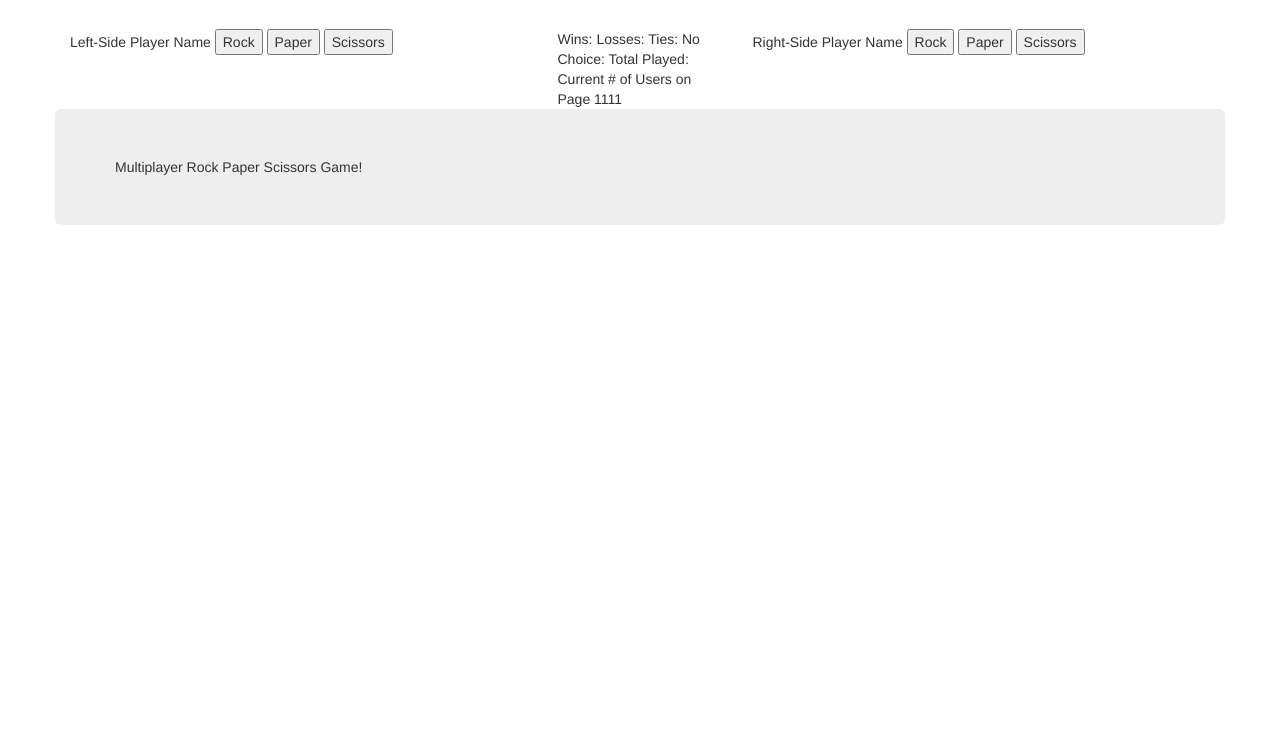
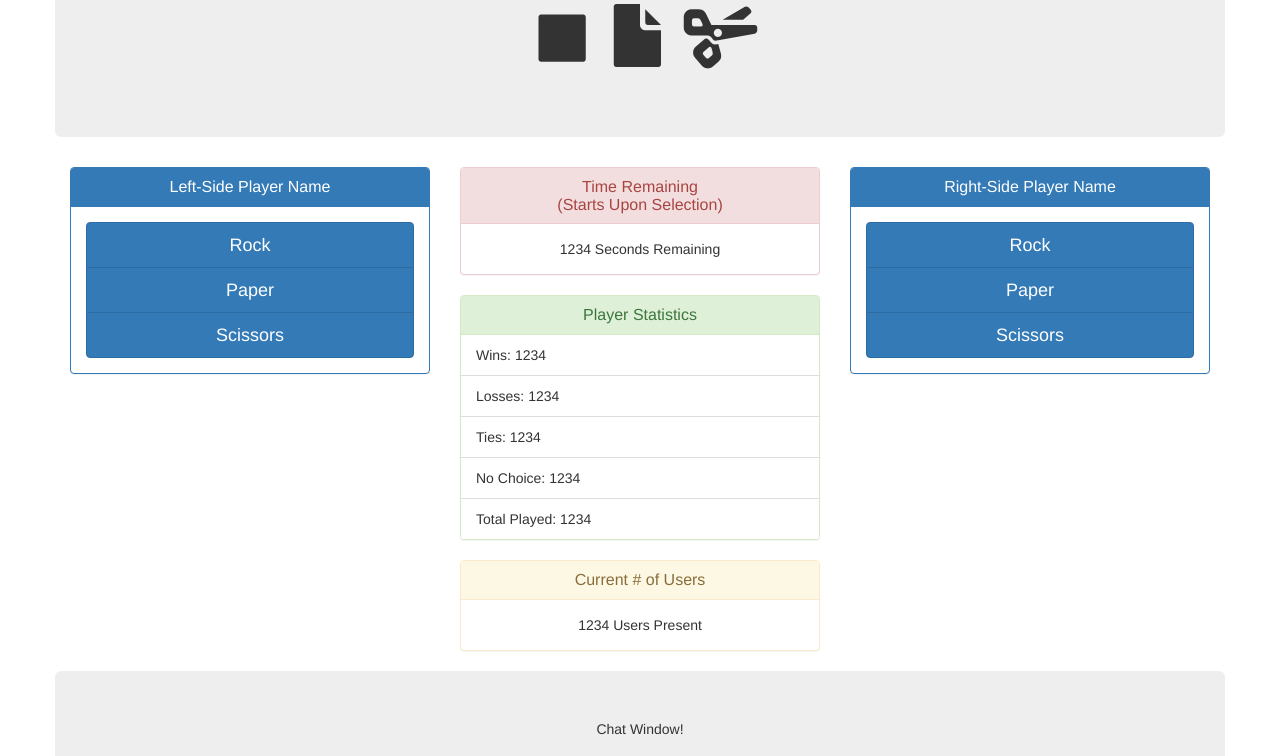
Before and after one commit to Steven-McCreery/RPS-Multiplayer, a plain HTML site: page index.html in a window 1280 px wide. Shown: the part 117-873 px from the top of the page. Before the commit the page ends 800 px from the top, so only its background shows below. Drawn offline with nearby package versions, Linux system fonts and the light colour scheme.

Commit message:
made multiple enhancements to htlm/bootstrap styling, slight css file change to bootstrap styling of button width inside pannel

```diff
--- a/assets/css/style.css
+++ b/assets/css/style.css
@@ -0,0 +1,3 @@
+.btn-group-vertical {
+	width: 100% !important;
+}
--- a/index.html
+++ b/index.html
@@ -11,6 +11,7 @@
 	<!-- linking to the jQuery CDN and JavaScript file -->
 	<script type="text/javascript" src="https://cdnjs.cloudflare.com/ajax/libs/jquery/3.2.1/jquery.min.js"></script>
 	<script type="text/javascript" src="assets/javascript/app.js"></script>
+	<script src="https://maxcdn.bootstrapcdn.com/bootstrap/3.3.7/js/bootstrap.min.js" integrity="sha384-Tc5IQib027qvyjSMfHjOMaLkfuWVxZxUPnCJA7l2mCWNIpG9mGCD8wGNIcPD7Txa" crossorigin="anonymous"></script>
 
 	<meta name="viewport" content="width=device-width, initial-scale=1.0">
 
@@ -20,48 +21,75 @@
 	<div class="container">
 
 		<div class="row">
-			<div class="column col col-xs-12 jumbotron" id="title">
-				<div><span>Multiplayer Rock Paper Scissors Game!</span></div>
+			<div class="column col col-xs-12 jumbotron text-center" id="title">
+				<div><h2>Multiplayer Rock Paper Scissors Game!</h2></div>
+				<h1><span class="glyphicon glyphicon-stop"></span>
+				<span class="glyphicon glyphicon glyphicon-file"></span>
+				<span class="glyphicon glyphicon-scissors"></span></h1>
 			</div>
 		</div>
 
 		<div class="row">
-			<div class="column col col-xs-5 pull-left player" id="player-left">
-				<span id="left-name">Left-Side Player Name</span>
-
-				<button class="rock">Rock</button>
-				<button class="paper">Paper</button>
-				<button class="scissors">Scissors</button>
+			<div class="column col col-xs-4 pull-left player text-center" id="player-left">
+				<div class="panel panel-primary">
+					<div class="panel-heading left-name"><h2 class="panel-title">Left-Side Player Name</h2></div>
+					<div class="panel-body">
+						<div class="btn-group-vertical" role="group" aria-label="Vertical button group">
+							<button type="button" class="btn btn-primary btn-lg rock">Rock</button>
+							<button type="button" class="btn btn-primary btn-lg paper">Paper</button>
+							<button type="button" class="btn btn-primary btn-lg scissors">Scissors</button>
+						</div>
+					</div>
+				</div>
 			</div>
 
-			<div class="column col col-xs-2 pull-left player" id="metrics">
-				<span id="timer"></span>
+			<div class="column col col-xs-4 pull-left text-center" id="metrics">
 
-				<span id="player-stats">
-					<span>Wins: <span></span></span>
-					<span>Losses: <span></span></span>
-					<span>Ties: <span></span></span>
-					<span>No Choice: <span></span></span>
-					<span>Total Played: <span></span></span>
-				</span>
+				<div class="panel panel-danger">
+					<div class="panel-heading"><h3 class="panel-title">Time Remaining<br>(Starts Upon Selection)</h3></div>
+					<div class="panel-body"><span id="timer">1234</span> Seconds Remaining</div>
+				</div>
 
-				<span>Current # of Users on Page <span id="users">1111</span></span>
+				<div class="panel panel-success">
+					<div class="panel-heading"><h3 class="panel-title">Player Statistics</h3></div>
+						<ul class="list-group text-left" id="player">
+							<li class="list-group-item"><span>Wins: <span id="wins">1234</span></span><br></li>
+							<li class="list-group-item"><span>Losses: <span id="losses">1234</span></span><br></li>
+							<li class="list-group-item"><span>Ties: <span id="ties">1234</span></span><br></li>
+							<li class="list-group-item"><span>No Choice: <span id="no-choice">1234</span></span><br></li>
+							<li class="list-group-item"><span>Total Played: <span id="total-played">1234</span></span><br></li>
+						</ul>
+				</div>
+
+				<div class="panel panel-warning">
+					<div class="panel-heading"><h3 class="panel-title">Current # of Users</h3></div>
+					<div class="panel-body"><span id="users">1234</span> Users Present</div>
+				</div>
 
 			</div>
 
-			<div class="column col col-xs-5 pull-right player" id="player-right">
-				<span id="right-name">Right-Side Player Name</span>
-
-				<button class="rock">Rock</button>
-				<button class="paper">Paper</button>
-				<button class="scissors">Scissors</button>
+			<div class="column col col-xs-4 pull-right player text-center" id="player-right">
+				<div class="panel panel-primary">
+					<div class="panel-heading right-name"><h2 class="panel-title">Right-Side Player Name</h2></div>
+					<div class="panel-body">
+						<div class="btn-group-vertical" role="group" aria-label="Vertical button group">
+							<button type="button" class="btn btn-primary btn-lg rock">Rock</button>
+							<button type="button" class="btn btn-primary btn-lg paper">Paper</button>
+							<button type="button" class="btn btn-primary btn-lg scissors">Scissors</button>
+						</div>
+					</div>
+				</div>
 			</div>
 
 		</div>
 
 		<div class="row">
-			<div class="column col col-xs-12 jumbotron" id="chat">
-				<div><span>Multiplayer Rock Paper Scissors Game!</span></div>
+			<div class="column col col-xs-12 jumbotron text-center" id="chat">
+				<div><span>Chat Window!</span></div><br>
+				<div class="input-group">
+					<input class="form-control" placeholder="Type Your Chat Input Here">
+						<span class="input-group-btn"><button class="btn btn-default" type="button">Enter!</button></span>
+				</div>
 			</div>
 		</div>
 
```
